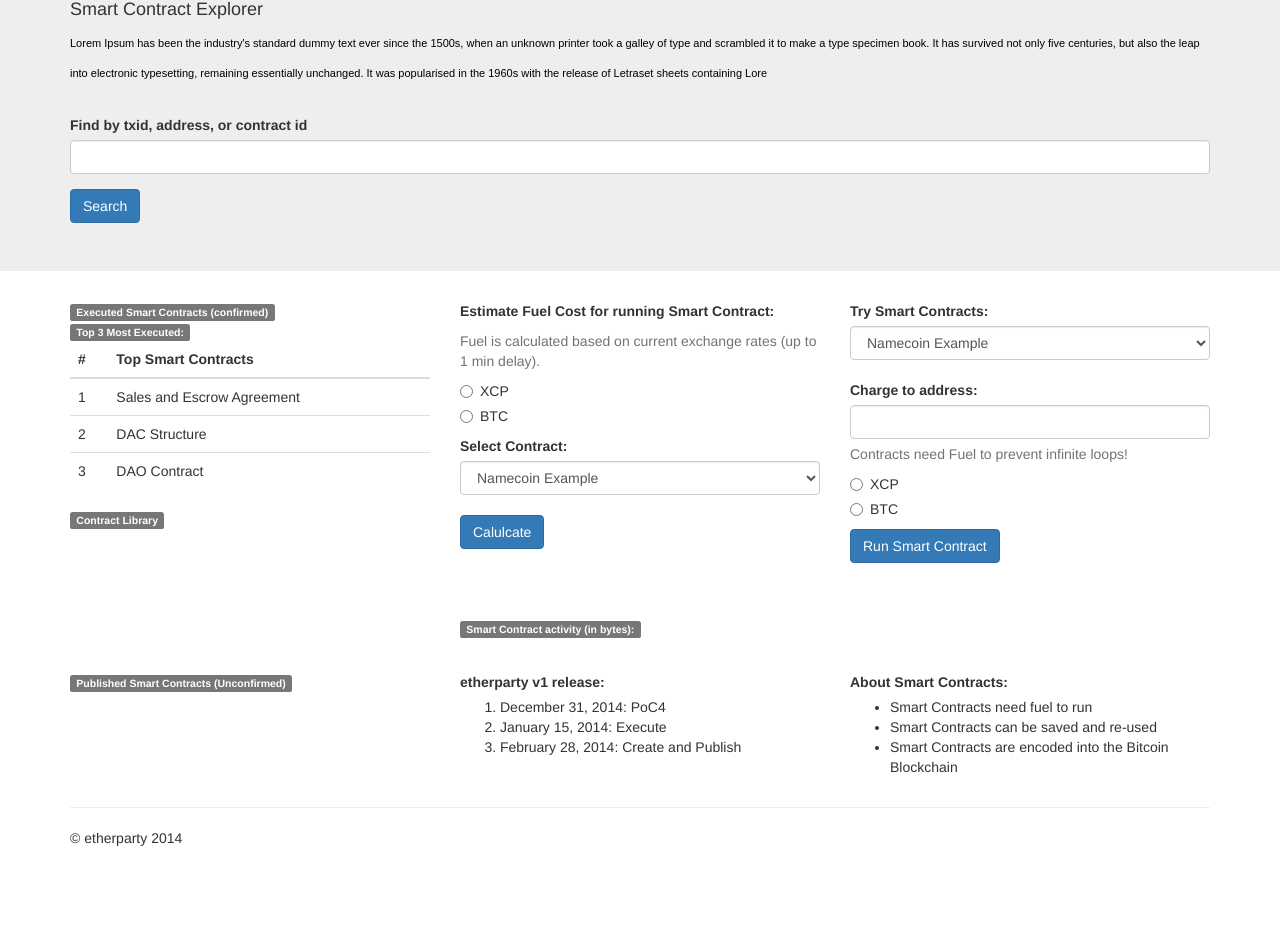
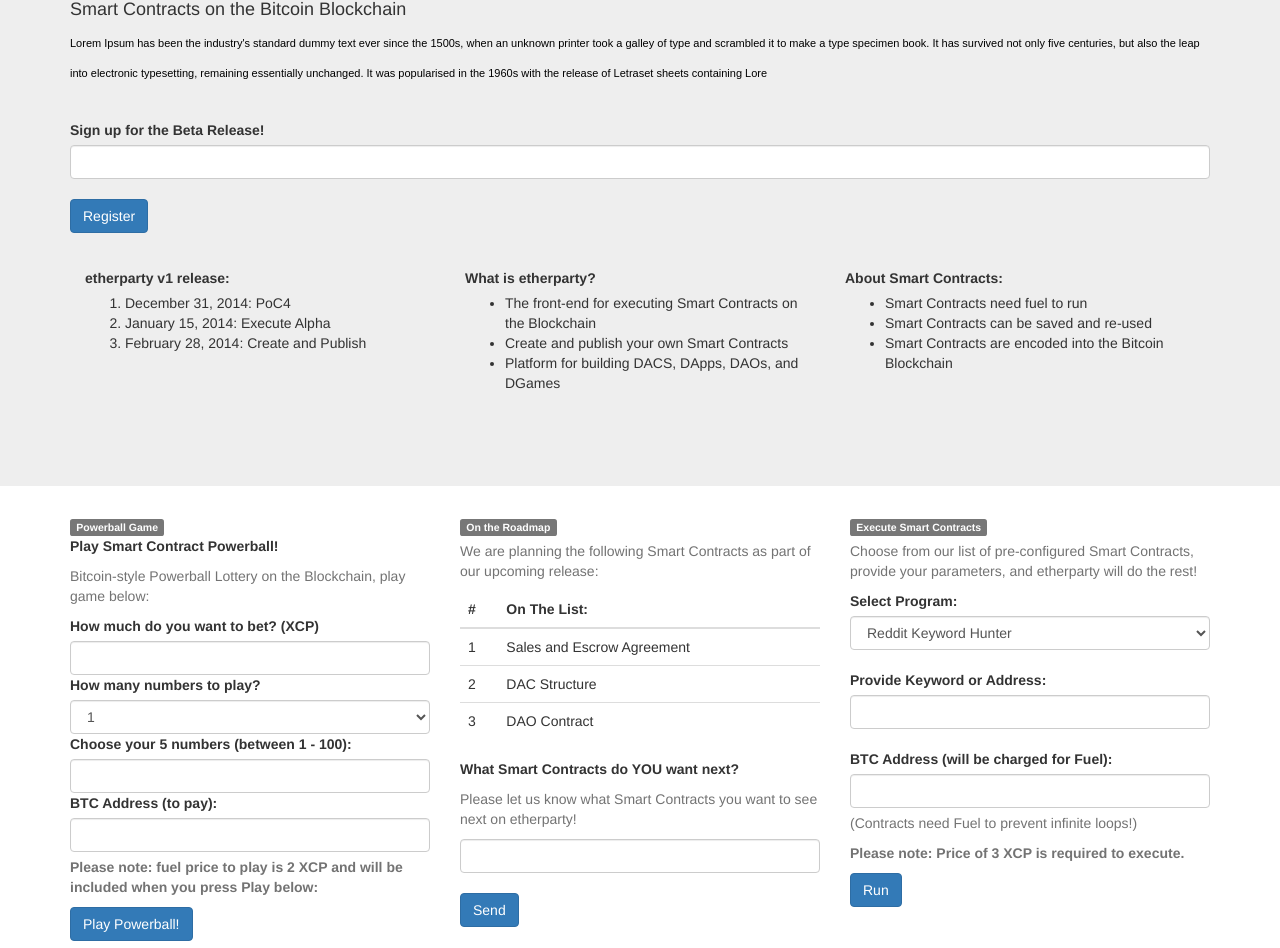
Before and after one commit to etherparty/etherparty.io, a plain HTML site: page explorer.html in a window 1280 px wide. Shown: the part 197-1145 px from the top of the page. Before the commit the page ends 1075 px from the top, so only its background shows below. Drawn offline with nearby package versions, Linux system fonts and the light colour scheme.

Commit message:
updated explorer ui with powerball interaction

```diff
--- a/explorer.html
+++ b/explorer.html
@@ -36,7 +36,7 @@
             <li>
               <a href="#contact">Contract Engine</a>
             </li>
-            <li class="active" ="dropdown">
+            <li class="active"="dropdown">
               <a href="#" class="dropdown-toggle" data-toggle="dropdown">Explorer<br><b class="caret"></b></a>
               <ul class="dropdown-menu">
                 <li>
@@ -72,37 +72,83 @@
     </div>
     <div class="jumbotron">
       <div class="container">
-        <div class="media">
-          <a class="pull-left" href="#">      </a>
-          <div class="media-body">
         <h1>Explore Etherparty</h1>
-            <h4 class="media-heading">Smart Contract Explorer</h4>
-            <p style><span style="color: rgb(0, 0, 0); font-family: Arial, Helvetica, sans; font-size: 11px; line-height: 14px; text-align: justify;">Lorem Ipsum has been the industry's standard dummy text ever since the 1500s, when an unknown printer took a galley of type and scrambled it to make a type specimen book. It has survived not only five centuries, but also the leap into electronic typesetting, remaining essentially unchanged. It was popularised in the 1960s with the release of Letraset sheets containing Lore</span></p>
+        <h4 class="media-heading">Smart Contracts on the Bitcoin Blockchain</h4>
+        <p style><span style="color: rgb(0, 0, 0); font-family: Arial, Helvetica, sans; font-size: 11px; line-height: 14px; text-align: justify;">Lorem Ipsum has been the industry's standard dummy text ever since the 1500s, when an unknown printer took a galley of type and scrambled it to make a type specimen book. It has survived not only five centuries, but also the leap into electronic typesetting, remaining essentially unchanged. It was popularised in the 1960s with the release of Letraset sheets containing Lore</span></p><br>
+        <div class="form-group">
+          <div class="controls">
+            <label class="control-label">Sign up for the Beta Release!</label>
+            <input type="email" class="form-control">
+            <br>
+            <a class="btn btn-primary">Register</a>
+          </div>
+        </div><br>
+        <div class="col-md-4">
+          <label class="form-label">etherparty v1 release:</label>
+          <ol>
+            <li>December 31, 2014: PoC4</li>
+            <li>January 15, 2014: Execute Alpha</li>
+            <li>February 28, 2014: Create and Publish</li>
+          </ol>
+        </div>
+        <div class="col-md-4">
+          <label class="form-label">What is etherparty?</label>
+          <ul>
+            <li>The front-end for executing Smart Contracts on the Blockchain</li>
+            <li>Create and publish your own Smart Contracts</li>
+            <li>Platform for building DACS, DApps, DAOs, and DGames</li>
+          </ul>
+        </div>
+        <div class="row">
+          <div class="col-md-4">
+            <label class="form-label">About Smart Contracts:</label>
+            <ul>
+              <li>Smart Contracts need fuel to run</li>
+              <li>Smart Contracts can be saved and re-used</li>
+              <li>Smart Contracts are encoded into the Bitcoin Blockchain</li>
+            </ul>
           </div>
         </div>
+        <div class="form-group"></div>
+        <div class="row"></div>
+      </div><br></div>
     <p></p>
     <div class="form-group">
-          <label class="control-label">Find by txid, address, or contract id</label>
-          <div class="controls">
-            <input type="text" class="form-control">
-          </div>
-        </div>
-        <a class="btn btn-primary">Search</a>
-      </div>
+      <div class="controls"></div>
     </div>
     <div class="container">
       <div class="row">
         <div class="col-md-4">
           <section>
-            <span class="label label-default">Executed Smart Contracts (confirmed)</span>
+            <span class="label label-default">Powerball Game</span><br>
+            <label class="form-label">Play Smart Contract Powerball!</label><br>
+            <span class="help-block" style>Bitcoin-style Powerball Lottery on the Blockchain, play game below:</span>
           </section>
-          <section></section>
-          <span class="label label-default">Top 3 Most Executed:</span>
+          <div class="form-group">
+            <label class="control-label">How much do you want to bet? (XCP)</label>
+            <input type="number" class="form-control">
+            <label class="form-label">How many numbers to play?</label>
+            <select class="form-control">
+              <option>1</option>
+              <option>2</option>
+              <option>3</option>
+              <option>4</option>
+              <option>5</option>
+            </select>
+            <label class="form-label">Choose your 5 numbers (between 1 - 100):</label>
+            <input type="numbers" class="form-control">
+            <label class="form-label">BTC Address (to pay):</label>
+            <input type="text" class="form-control">
+            <span class="help-block"><b>Please note: fuel price to play is 2 XCP and will be included when you press Play below:</b></span><a class="btn btn-primary">Play Powerball!</a>
+          </div>
+        </div>
+        <div class="col-md-4">
+          <span class="label label-default">On the Roadmap</span><span class="help-block">We are planning the following Smart Contracts as part of our upcoming release:</span>
           <table class="table">
             <thead>
               <tr>
                 <th>#</th>
-                <th>Top Smart Contracts</th>
+                <th>On The List:</th>
               </tr>
             </thead>
             <tbody>
@@ -120,99 +166,46 @@
               </tr>
             </tbody>
           </table>
-          <span class="label label-default">Contract Library</span>
+          <label class="form-label">What Smart Contracts do YOU want next?</label>
+          <span class="help-block">Please let us know what Smart Contracts you want to see next on etherparty!</span><input type="text" class="form-control">
+          <br>
+          <a class="btn btn-primary">Send</a><br></div>
+        <div class="col-md-4">
+          <span class="label label-default">Execute Smart Contracts</span><br>
+          <span class="help-block">Choose from our list of pre-configured Smart Contracts, provide your parameters, and etherparty will do the rest!</span>
+          <label class="form-label">Select Program:</label>
+          <select class="form-control">
+            <option>Reddit Keyword Hunter</option>
+            <option>Bitcointalk Mentions</option>
+            <option>Bitcoin Address</option>
+          </select><br>
+          <div class="form-group">
+            <label class="control-label">Provide Keyword or Address:</label>
+            <div class="controls">
+              <input type="text" class="form-control"><br>
             </div>
-        <div class="col-md-4">
-          <div class="form-group">
-            <label class="control-label">Estimate Fuel Cost for running Smart Contract:</label>
-            <span class="help-block">Fuel is calculated based on current exchange rates (up to 1 min delay).</span>
-            <div class="radio">
-              <label>
-                <input type="radio">XCP</label>
-            </div>
-            <div class="radio">
-              <label>
-                <input type="radio">BTC</label>
-            </div>
-            <label class="form-label">Select Contract:</label>
-            <div class="controls">
-              <select class="form-control">
-                <option>Namecoin Example</option>
-                <option>Crowdfund Example</option>
-                <option>Datafeed Example</option>
-              </select>
-              <label class="form-label"></label>
-            </div>
-            <a class="btn btn-primary">Calulcate</a>
-          </div>
-          <div class="form-group">
-            <div class="controls">
-              <div class="drag-mask" data-ds-form="text_field" style="width: 360px; height: 34px;"></div>
-            </div>
-          </div>
-          <ul class="list-group"></ul>
-          <span class="label label-default">Smart Contract activity (in bytes):</span>
-        </div>
-        <div class="col-md-4">
-          <label class="form-label">Try Smart Contracts:</label>
-          <select class="form-control">
-            <option>Namecoin Example</option>
-            <option>Crowdfund Example</option>
-            <option>Datafeed Example</option>
-          </select><br>
-          <label class="form-label">Charge to address:</label>
+            <label class="form-label">BTC Address (will be charged for Fuel):</label>
             <input type="text" class="form-control">
-          <span class="help-block">Contracts need Fuel to prevent infinite loops!</span>
-          <div class="radio">
-            <label>
-              <input type="radio">XCP</label>
-          </div>
-          <div class="radio">
-            <label>
-              <input type="radio">BTC</label>
-          </div>
-          <a class="btn btn-primary">Run Smart Contract</a>
+            <span class="help-block">(Contracts need Fuel to prevent infinite loops!)</span><span class="help-block"><b>Please note: Price of 3 XCP is required to execute.</b></span><a class="btn btn-primary">Run</a>
           </div>
         </div>
         <div class="row">
-        <div class="col-md-4">
-          <section></section>
-        </div>
           <div class="col-md-8">
-          <section></section>
             <div class="drag-mask" data-ds-form="select" style="width: 750px; height: 34px;"></div>
           </div>
         </div>
         <div class="row">
           <div class="col-lg-4">
-          <section>
-            <span class="label label-default">Published Smart Contracts (Unconfirmed)</span>
-          </section>
-          <p></p>
-          <section></section>
-        </div>
-        <div class="col-lg-4">
-          <label class="form-label">etherparty v1 release:</label>
-          <ol>
-            <li>December 31, 2014: PoC4</li>
-            <li>January 15, 2014: Execute</li>
-            <li>February 28, 2014: Create and Publish</li>
-          </ol>
-        </div>
-        <div class="col-lg-4">
-          <label class="form-label">About Smart Contracts:</label>
-
-          <ul>
-            <li>Smart Contracts need fuel to run</li>
-            <li>Smart Contracts can be saved and re-used</li>
-            <li>Smart Contracts are encoded into the Bitcoin Blockchain</li>
-          </ul>
-        </div>
-      </div>
+            <br>
+            <div class="row"></div>
             <hr>
             <footer>
               <p>&copy; etherparty 2014</p>
             </footer>
+            <!-- /container -->
+          </div>
+        </div>
+      </div>
     </div>
   </body>
 
```
Lines whose indentation alone changed are shown as unchanged.
